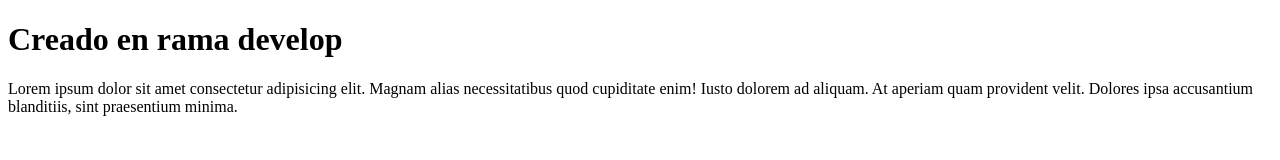
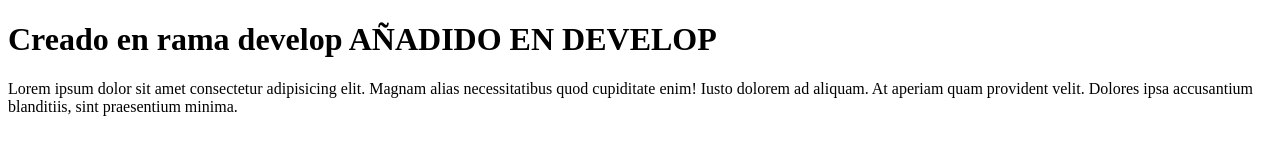
Before and after one commit to AleLJ/asir1-2023, a plain HTML site: page index.html in a window 1280 px wide. Drawn offline with Linux system fonts and the light colour scheme.

Commit message:
Expandido h1 previo, cuidado colisiones

```diff
--- a/index.html
+++ b/index.html
@@ -7,7 +7,7 @@
 </head>
 <body>
 
-    <h1>Creado en rama develop</h1>
+    <h1>Creado en rama develop AÑADIDO EN DEVELOP</h1>
     <p>Lorem ipsum dolor sit amet consectetur adipisicing elit. Magnam alias necessitatibus quod cupiditate enim! Iusto dolorem ad aliquam. At aperiam quam provident velit. Dolores ipsa accusantium blanditiis, sint praesentium minima.</p>
 
 </body>
```
